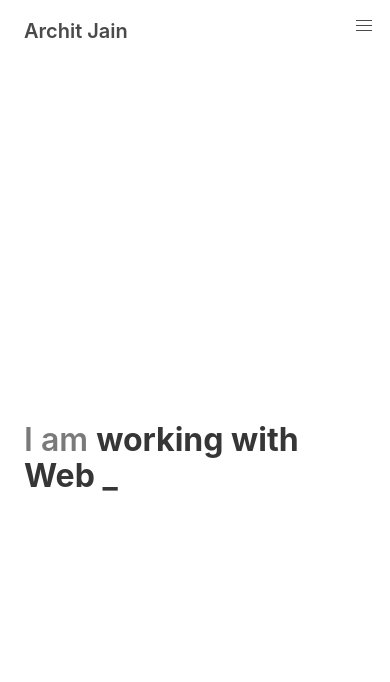
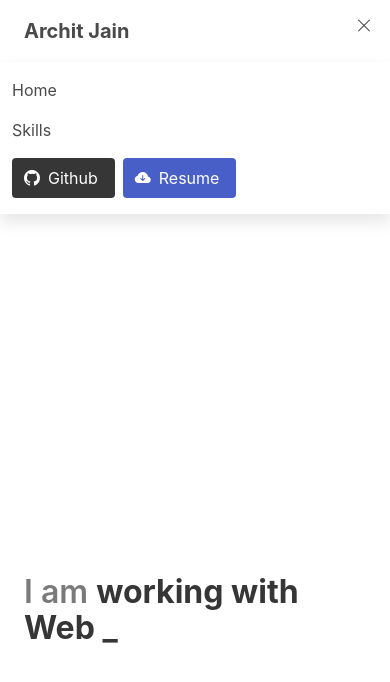
Before and after one commit to architjee/architjee-portfolio, a Vue app: page / in a window 390 px wide. Both pictures are taken after a click on the button "menu". Shown: the top 682 px of the page. Built offline with nearby package versions, Linux system fonts and the light colour scheme.

Commit message:
Added the hamburger functionality

```diff
--- a/src/components/Navbar.vue
+++ b/src/components/Navbar.vue
@@ -5,16 +5,16 @@
             <div class="navbar-brand">
                 <!-- navbar items, navbar burger... -->
                 <div class="navbar-item">
-                    <RouterLink to="/" class="navbar-item is-size-5 has-text-weight-semibold">Archit Jain</RouterLink>
+                    <RouterLink to="/" class="navbar-item is-size-5 has-text-weight-bold">Archit Jain</RouterLink>
                 </div>
                 <a role="button" class="navbar-burger" aria-label="menu" aria-expanded="false"
-                    data-target="navbarBasicExample">
+                    data-target="navbarBasicExample" @click="toggle_burger" :class="{'is-active': burgermenustatus}">
                     <span aria-hidden="true"></span>
                     <span aria-hidden="true"></span>
                     <span aria-hidden="true"></span>
                 </a>
             </div>
-            <div id="navMenu" class="navbar-menu">
+            <div id="navMenu" class="navbar-menu" :class="{'is-active': burgermenustatus}">
 
 
                 <div class="navbar-end external-links">
@@ -51,7 +51,13 @@ import resumeURL from '../assets/Archit_Jain_Resume.pdf';
 export default {
     data() {
         return {
-            resume: resumeURL
+            resume: resumeURL,
+            burgermenustatus : false,
+        }
+    },
+    methods:{
+        toggle_burger(){
+            this.burgermenustatus = !this.burgermenustatus;
         }
     }
 }
```
